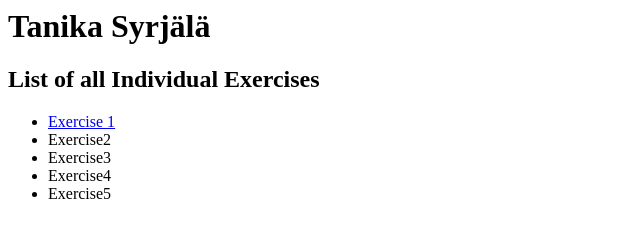
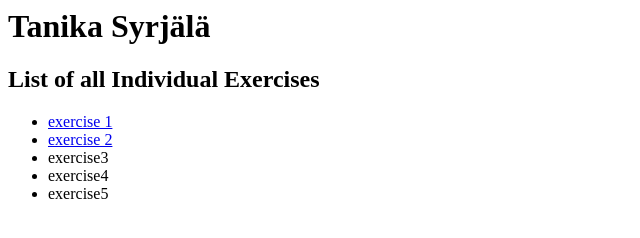
Before and after one commit to TanikaS/tanika_syrjala, a plain HTML site: page index.html in a window 1280 px wide. Shown: the full height of the page, 0-640 px from the left. Drawn offline with Linux system fonts and the light colour scheme.

Commit message:
e2 added

```diff
--- a/index.html
+++ b/index.html
@@ -6,11 +6,11 @@
 <h1>Tanika Syrjälä</h1>
 <h2>List of all Individual Exercises</h2>
 <ul>
-    <li><a href="Exercise1.html" target="_black" >Exercise 1</a></li>
-    <li>Exercise2</li>
-    <li>Exercise3</li>
-    <li>Exercise4</li>
-    <li>Exercise5</li>
+    <li><a href="exercise1.html" target="_black" >exercise 1</a></li>
+    <li><a href="exercise2.html" target="_black" >exercise 2</a></li>
+    <li>exercise3</li>
+    <li>exercise4</li>
+    <li>exercise5</li>
 </ul>
 
 </body>
```
Also changed, not shown: exercise2.html (added, +12 -0 lines).
